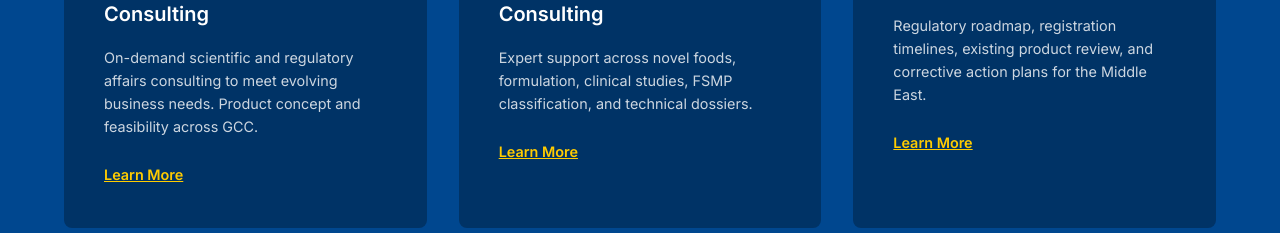
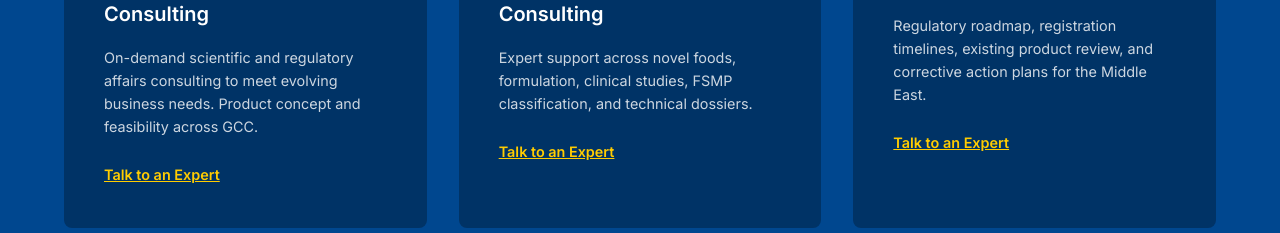
Before and after one commit to alanisinan/RegSciConsulting, a Next.js app: page / in a window 1280 px wide. Shown: the part 2280-2513 px from the top of the page. Built offline with nearby package versions, Linux system fonts and the light colour scheme.

Commit message:
Change all Learn More links to Talk to an Expert

```diff
--- a/src/components/CoreServices.tsx
+++ b/src/components/CoreServices.tsx
@@ -15,7 +15,7 @@ export default function CoreServices() {
             <p style={{ fontSize: '0.9rem', color: 'rgba(255,255,255,0.8)', marginBottom: '1.5rem' }}>
               On-demand scientific and regulatory affairs consulting to meet evolving business needs. Product concept and feasibility across GCC.
             </p>
-            <a href="#contact" style={{ color: 'var(--accent-yellow)', textDecoration: 'underline', fontSize: '0.9rem', fontWeight: 600 }}>Learn More</a>
+            <a href="#contact" style={{ color: 'var(--accent-yellow)', textDecoration: 'underline', fontSize: '0.9rem', fontWeight: 600 }}>Talk to an Expert</a>
           </div>
 
           <div style={{ background: 'var(--primary-blue-dark)', padding: '2.5rem', borderRadius: '8px', color: '#fff' }}>
@@ -24,7 +24,7 @@ export default function CoreServices() {
             <p style={{ fontSize: '0.9rem', color: 'rgba(255,255,255,0.8)', marginBottom: '1.5rem' }}>
               Expert support across novel foods, formulation, clinical studies, FSMP classification, and technical dossiers.
             </p>
-            <a href="#contact" style={{ color: 'var(--accent-yellow)', textDecoration: 'underline', fontSize: '0.9rem', fontWeight: 600 }}>Learn More</a>
+            <a href="#contact" style={{ color: 'var(--accent-yellow)', textDecoration: 'underline', fontSize: '0.9rem', fontWeight: 600 }}>Talk to an Expert</a>
           </div>
 
           <div style={{ background: 'var(--primary-blue-dark)', padding: '2.5rem', borderRadius: '8px', color: '#fff' }}>
@@ -33,7 +33,7 @@ export default function CoreServices() {
             <p style={{ fontSize: '0.9rem', color: 'rgba(255,255,255,0.8)', marginBottom: '1.5rem' }}>
               Regulatory roadmap, registration timelines, existing product review, and corrective action plans for the Middle East.
             </p>
-            <a href="#contact" style={{ color: 'var(--accent-yellow)', textDecoration: 'underline', fontSize: '0.9rem', fontWeight: 600 }}>Learn More</a>
+            <a href="#contact" style={{ color: 'var(--accent-yellow)', textDecoration: 'underline', fontSize: '0.9rem', fontWeight: 600 }}>Talk to an Expert</a>
           </div>
 
         </div>
```
